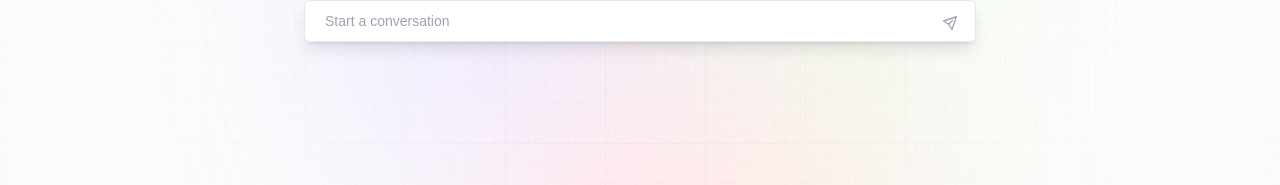
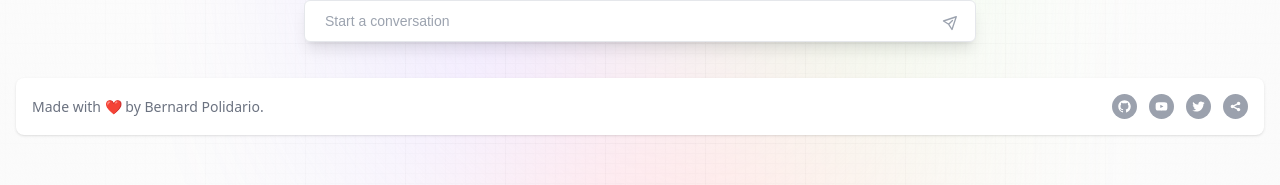
Before and after one commit to polidario/Prompt-AI, a Next.js app: page / in a window 1280 px wide. Shown: the part 462-647 px from the top of the page. Built offline with nearby package versions, Linux system fonts and the light colour scheme; no server answers.

Commit message:
Added footer

```diff
--- a/app/layout.js
+++ b/app/layout.js
@@ -1,4 +1,5 @@
 import '@assets/styles/theme.css'
+import Footer from '@components/Footer'
 import Nav from '@components/Nav'
 import Provider from '@components/Provider'
 
@@ -20,6 +21,7 @@ export default function RootLayout({ children }) {
 					<Nav />
 					{children}
 				</main>
+				<Footer />
 			</Provider>
 		</body>
     </html>
--- /dev/null
+++ b/components/Footer.jsx
@@ -0,0 +1,27 @@
+import React from 'react';
+import { SocialIcon } from 'react-social-icons';
+
+export default function Footer() {
+    return (
+        <footer className="relative bg-white rounded-lg shadow m-4 dark:bg-gray-800 z-[99]">
+            <div className="w-full mx-auto max-w-screen-xl p-4 md:flex md:items-center md:justify-between">
+            <span className="text-sm text-gray-500 sm:text-center dark:text-gray-400">Made with ❤️ by <a href="https://github.com/sponsors/polidario" className="hover:underline">Bernard Polidario</a>.
+            </span>
+            <ul className="flex flex-wrap gap-3 items-center mt-3 text-sm font-medium text-gray-500 dark:text-gray-400 sm:mt-0">
+                <li>
+                    <SocialIcon url='https://github.com/polidario' bgColor='#9ba1ad' style={{ height: 25, width: 25 }}/>
+                </li>
+                <li>
+                    <SocialIcon url='https://youtube.com/weeklyhow' bgColor='#9ba1ad' style={{ height: 25, width: 25 }}/>
+                </li>
+                <li>
+                    <SocialIcon url='https://twitter.com/weeklyhow' bgColor='#9ba1ad' style={{ height: 25, width: 25 }}/>
+                </li>
+                <li>
+                    <SocialIcon url='https://weeklyhow.com/' bgColor='#9ba1ad' style={{ height: 25, width: 25 }}/>
+                </li>
+            </ul>
+            </div>
+        </footer>
+    )
+}
```
